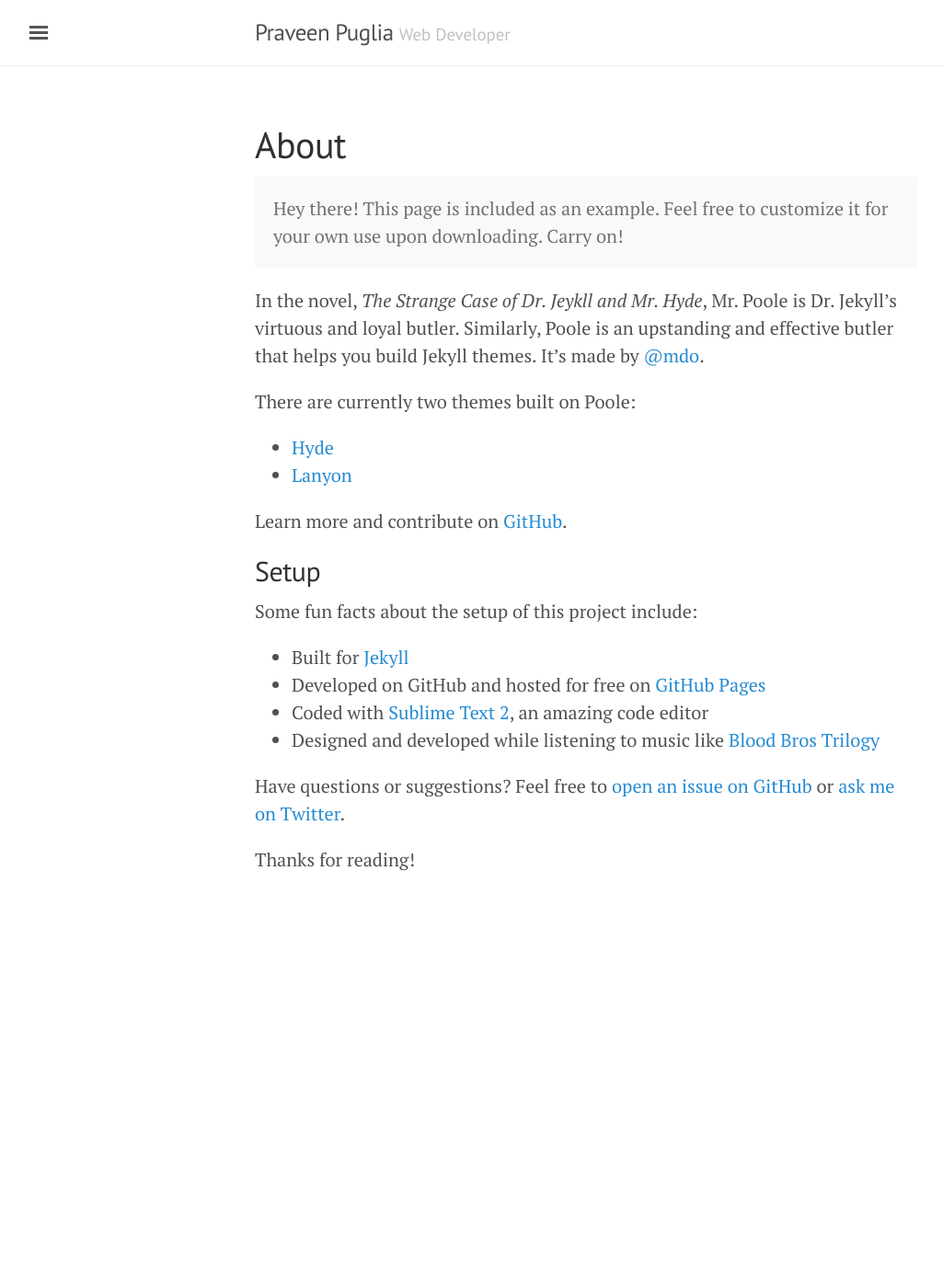
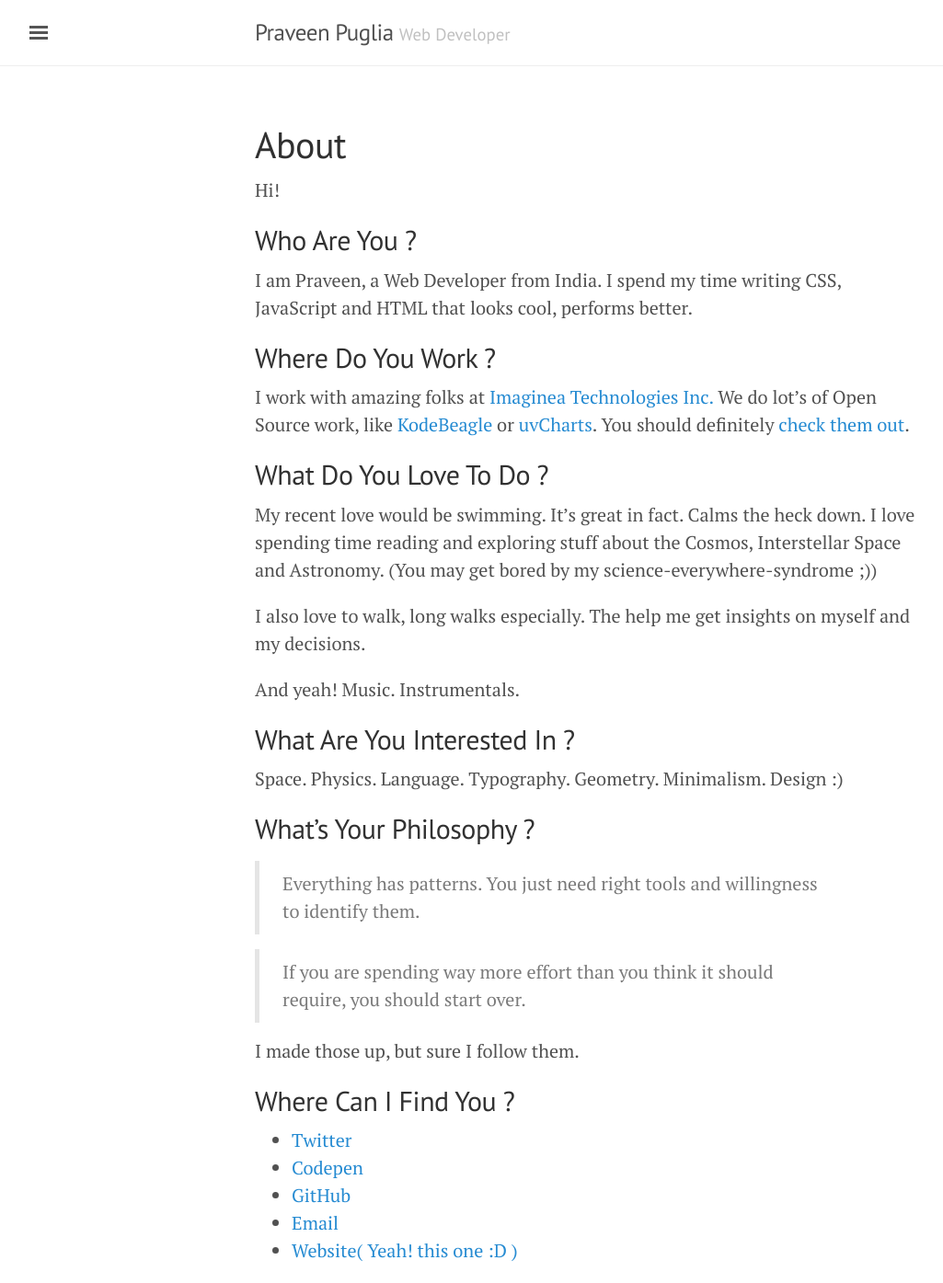
Before and after one commit to praveenpuglia/praveenpuglia.github.io, a Jekyll site: the page built from about.md, in a window 1280 px wide. Shown: the whole page at 92% size, without its empty margins (3-1028 px from the left). Built offline with Jekyll 4.4.1, drawn with Linux system fonts in a browser that asks for light colours; Markdown is read by kramdown in place of the engine named in the settings; before the commit the page ends 970 px from its top, so only the background shows below that.

Commit message:
updated about page

```diff
--- a/about.md
+++ b/about.md
@@ -2,29 +2,34 @@
 layout: page
 title: About
 ---
+Hi!
 
-<p class="message">
-  Hey there! This page is included as an example. Feel free to customize it for your own use upon downloading. Carry on!
-</p>
+## Who Are You ?
+I am Praveen, a Web Developer from India. I spend my time writing CSS, JavaScript and HTML that looks cool, performs better.
 
-In the novel, *The Strange Case of Dr. Jeykll and Mr. Hyde*, Mr. Poole is Dr. Jekyll's virtuous and loyal butler. Similarly, Poole is an upstanding and effective butler that helps you build Jekyll themes. It's made by [@mdo](https://twitter.com/mdo).
+## Where Do You Work ?
+I work with amazing folks at [Imaginea Technologies Inc.](http://imaginea.com/) We do lot's of Open Source work, like [KodeBeagle](http://kodebeagle.com/) or [uvCharts](http://imaginea.github.io/uvCharts/). You should definitely [check them out](https://github.com/imaginea).
 
-There are currently two themes built on Poole:
+## What Do You Love To Do ?
+My recent love would be swimming. It's great in fact. Calms the heck down. I love spending time reading and exploring stuff about the Cosmos, Interstellar Space and Astronomy. (You may get bored by my science-everywhere-syndrome ;))
 
-* [Hyde](http://hyde.getpoole.com)
-* [Lanyon](http://lanyon.getpoole.com)
+I also love to walk, long walks especially. The help me get insights on myself and my decisions.
 
-Learn more and contribute on [GitHub](https://github.com/poole).
+And yeah! Music. Instrumentals.
 
-## Setup
+## What Are You Interested In ?
+Space. Physics. Language. Typography. Geometry. Minimalism. Design :)
 
-Some fun facts about the setup of this project include:
+## What's Your Philosophy ?
+> Everything has patterns. You just need right tools and willingness to identify them.
 
-* Built for [Jekyll](http://jekyllrb.com)
-* Developed on GitHub and hosted for free on [GitHub Pages](https://pages.github.com)
-* Coded with [Sublime Text 2](http://sublimetext.com), an amazing code editor
-* Designed and developed while listening to music like [Blood Bros Trilogy](https://soundcloud.com/maddecent/sets/blood-bros-series)
+> If you are spending way more effort than you think it should require, you should start over.
 
-Have questions or suggestions? Feel free to [open an issue on GitHub](https://github.com/poole/issues/new) or [ask me on Twitter](https://twitter.com/mdo).
+I made those up, but sure I follow them.
 
-Thanks for reading!
+## Where Can I Find You ?
+- [Twitter](https://twitter.com/praveenpuglia)
+- [Codepen](http://codepen.io/praveenpuglia)
+- [GitHub](https://github.com/praveenpuglia)
+- [Email](mailto:praveenpuglia@gmail.com)
+- [Website( Yeah! this one :D )](http://praveenpuglia.com)
```
